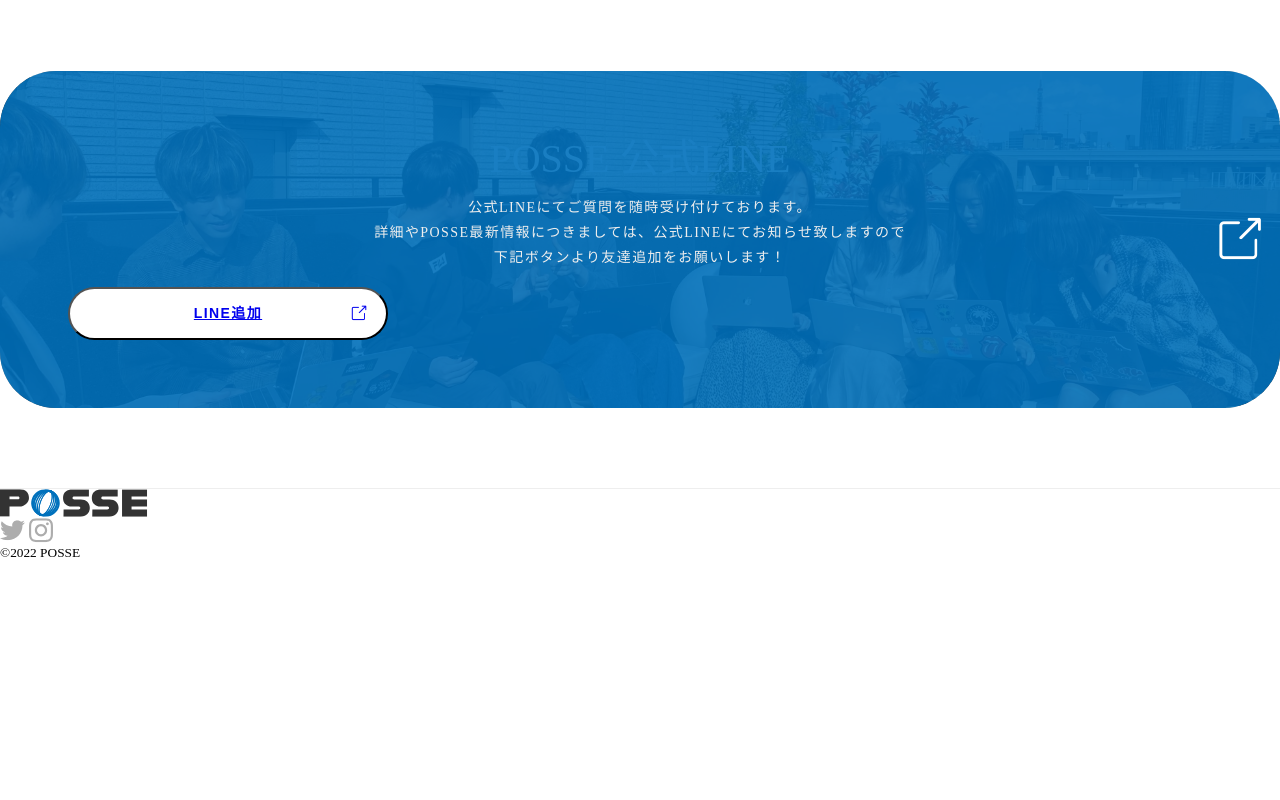
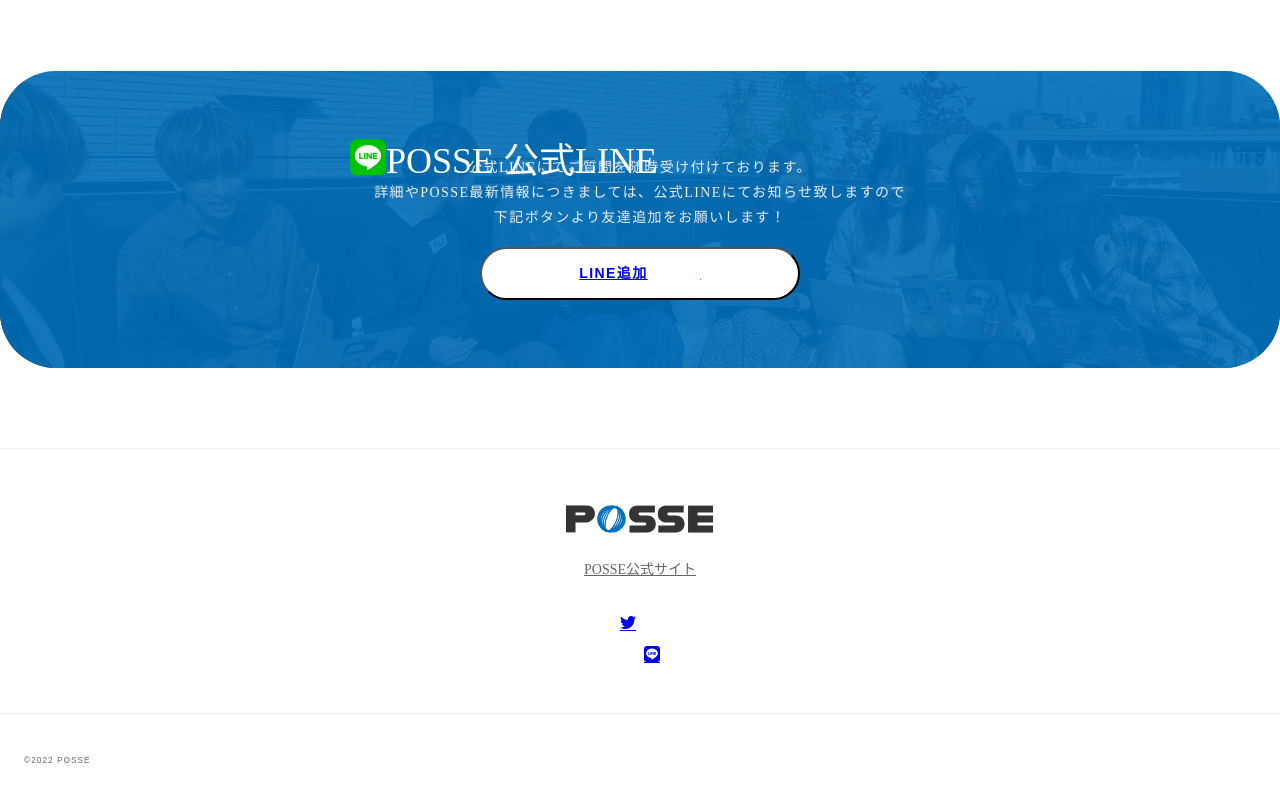
Before and after one commit to Kyatan/gen3.0-Kyatan, a plain HTML site: page assets-ph1-website/index.html in a window 1280 px wide. Shown: the part 1368-2168 px from the top of the page. Before the commit the page ends 1929 px from the top, so only its background shows below. Drawn offline with Linux system fonts and the light colour scheme; files whose address does not match are found by name.

Commit message:
Add files via upload

```diff
--- a/assets-ph1-website/index.html
+++ b/assets-ph1-website/index.html
@@ -54,10 +54,13 @@
 
     <section class="contact">
       <div class="contact-body">
-        <h3 class="contact-body-title contact-bodyinner"><i class="line-icon-link"></i>POSSE 公式LINE</h3>
+        <h3 class="contact-body-title contact-bodyinner"><i class="line-icon-link"></i>POSSE 公式LINE
+        </h3>
         <p class="contact-body-text contact-body-inner">公式LINEにてご質問を随時受け付けております。<br>詳細やPOSSE最新情報につきましては、公式LINEにてお知らせ致しますので<br>下記ボタンより友達追加をお願いします！</p>
-        <button class="contact-body-button contact-body-inner">
-          <a href="https://line.me/R/ti/p@651htnqp?from=page" class="contact-body-button-line">LINE追加<i class="line-icon-link"></i></a>
+        <div class="contact-body-line-button">
+          <button class="contact-body-button contact-body-inner">
+            <a href="https://line.me/R/ti/p@651htnqp?from=page" class="contact-body-button-line">LINE追加<i class="icon-link"></i></a>
+        </div>
         </button>
       </div>
     </section>
@@ -66,11 +69,35 @@
 
   <footer class="l-footer">
     <div class="footer-container">
-      <img src="./img/logo.svg" alt="">
+    <a href="https://line.me/R/ti/p/@651htnqp?from=page" target="_blank" rel="noopener noreferrer" class="footer-line">
+      <i class="line-icon-link"></i>
+      <p class="footer-line-text">POSSE公式LINEで<br>最新情報をGET!</p>
+      <i class="icon-link"></i>
+    </a>
+    </div>
 
+    <div class="footer-inner">
+      <div class="footer-siteinfo">
+        <span class="footer-siteinfo-logo">
+          <img src="./img/logo.svg" alt="POSSE">
+        </span>
+        <a href="https://posse-ap.com/" target="_blank" rel="noopener noreferrer" class="footer-siteinfo-link">POSSE公式サイト</a>
+      </div>
       <div class="footer-sns">
-        <img src="./img/icon/icon-twitter.svg" alt="">
-        <img src="./img/icon/icon-instagram.svg" alt="">
+        <ul class="footer-sns-list">
+          <li class="footer-sns-item">
+            <a href="https://twitter.com/posse_program" target="_blank" rel="noopener noreferrer"
+            class="footer-sns-twitter-link" aria-label="twitter">
+            <i class="icon-twitter"></i>
+            </a>
+          </li>
+          <li class="footer-sns-list">
+            <a href="https://www.instagram.com/posse_programming/" target="_blank" rel="noopener noreferrer"
+            class="p-sns__item__link" aria-label="instagram">
+              <i class="icon-instagram"></i>
+            </a>
+          </li>
+        </ul>
       </div>
     </div>
     <div class="footer-sub">
--- a/assets-ph1-website/styles/style.css
+++ b/assets-ph1-website/styles/style.css
@@ -61,6 +61,8 @@
   padding: 50px 62px;
   position: relative;
   white-space: nowrap;
+  width:500px;
+  left:80px;
 }
 
 .main-top-text-sub{
@@ -94,7 +96,7 @@
   font-family: "Plus Jakarta Sans", "Noto Sans JP", sans-serif;
   font-size: 14px;
   gap: 6px;
-  left: 32px;
+  left: 126px;
   line-height: 1.5;
   position: absolute;
 }
@@ -134,8 +136,15 @@
   letter-spacing: initial;
   line-height: 1.8;
   margin-top: 8px;
+  text-align: center;
 }
 
+.about-head-title{
+  text-align: center;
+  font-size:36px;
+  font-weight:1.5;
+  letter-spacing:0.05em;
+}
 
 .about-body{
   -ms-grid-columns: (1fr)[2];
@@ -160,14 +169,10 @@
 
 
 
-.contact-body-title{
-  color: #fff;
-}
-
-
 .contact{
   margin-top: 144px;
 }
+
 .contact-body{
   background: url(../img/bg-line.jpg) center center/cover;
   border-radius: 56px;
@@ -192,10 +197,15 @@
 
 .contact-body-title{
   align-items: center;
-  display: flex;
   gap: 8px;
   justify-content: center;
-  font-size: 40px;
+  font-size: 36px;
+  height:65px;
+  left:350px;
+  color:#fff;
+  z-index: 10;
+  position:absolute;
+
 }
 
 .contact-body-text{
@@ -205,6 +215,12 @@
   line-height: 1.8;
   margin-top: 16px;
   text-align: center;
+  display: flex;
+  flex-direction: column;
+}
+
+.contact-body-line-button{
+  text-align:center;
 }
 
 .contact-body-button{
@@ -225,14 +241,13 @@
 }
 
 .line-icon-link{
-  position:absolute;
-  right:20px;
-  top:50%;
-  transform:translate(0,-50%);
+  font-size:36px;
 }
 
 .line-icon-link::before{
-  content:"\e901";
+  background: radial-gradient(#fff 60%, transparent 60%);
+  color: #00c300;
+  content: "\e900";
 }
 
 .l-footer{
@@ -240,3 +255,100 @@
   margin-top: 80px;
   text-align: center;
 }
+
+.footer-inner{
+  padding:56px 24px 48px;
+}
+
+.footer-siteinfo{
+  text-align: center;
+}
+.footer-siteinfo-logo{
+  display:block;
+  text-align: center;
+}
+
+.footer-siteinfo-link{
+  color: #666;
+  display: inline-block;
+  text-align: center;
+  font-size: 14px;
+  line-height: 1.8;
+  margin-top: 24px;
+}
+
+.footer-sns-list{
+  display:flex;
+  gap: 8px;
+  justify-content: center;
+  margin-top: 32px;
+}
+
+.footer-sub{
+  border-top:solid 1px #eee;
+  color:#666;
+  font-family:"Plus Jakarta Sans", "Noto Sans JP", sans-serif;
+  font-size: 10px;
+  letter-spacing: 0.1em;
+  line-height: 1.5;
+  padding: 38px 24px 33px;
+}
+
+
+.footer-container{
+  bottom: 16px;
+  position: fixed;
+  right: 16px;
+  font-size:36px;
+}
+
+
+.footer-line{
+  align-items: center;
+  background-color: #5FDF5B;
+  border-radius: 16px;
+  box-shadow: 4px 4px 20px rgba(0, 0, 0, 0.15);
+  display: flex;
+  padding: 22px 20px 22px 24px;
+  font-size: 36px;
+}
+
+
+.footer-line-text{
+  color: #fff;
+  font-size: 14px;
+  font-weight: bold;
+  letter-spacing: 0.14em;
+  line-height: 1.3;
+  margin-left: 13px;
+  text-align: left;
+}
+
+
+.line-icon-link{
+  font-size:36px;
+}
+
+.line-icon-link::before{
+  background: radial-gradient(#fff 60%, transparent 60%);
+  color: #00c300;
+  content: "\e900";
+}
+
+.icon-link{
+  color: #fff;
+  font-size: 18px;
+  margin-left: 35px;
+}
+
+.icon-link:before{
+  content:"\e901";
+}
+
+.icon-instagram:before{
+  content:"\e900";
+}
+
+.icon-twitter:before{
+  content:"\ea96";
+}
```
